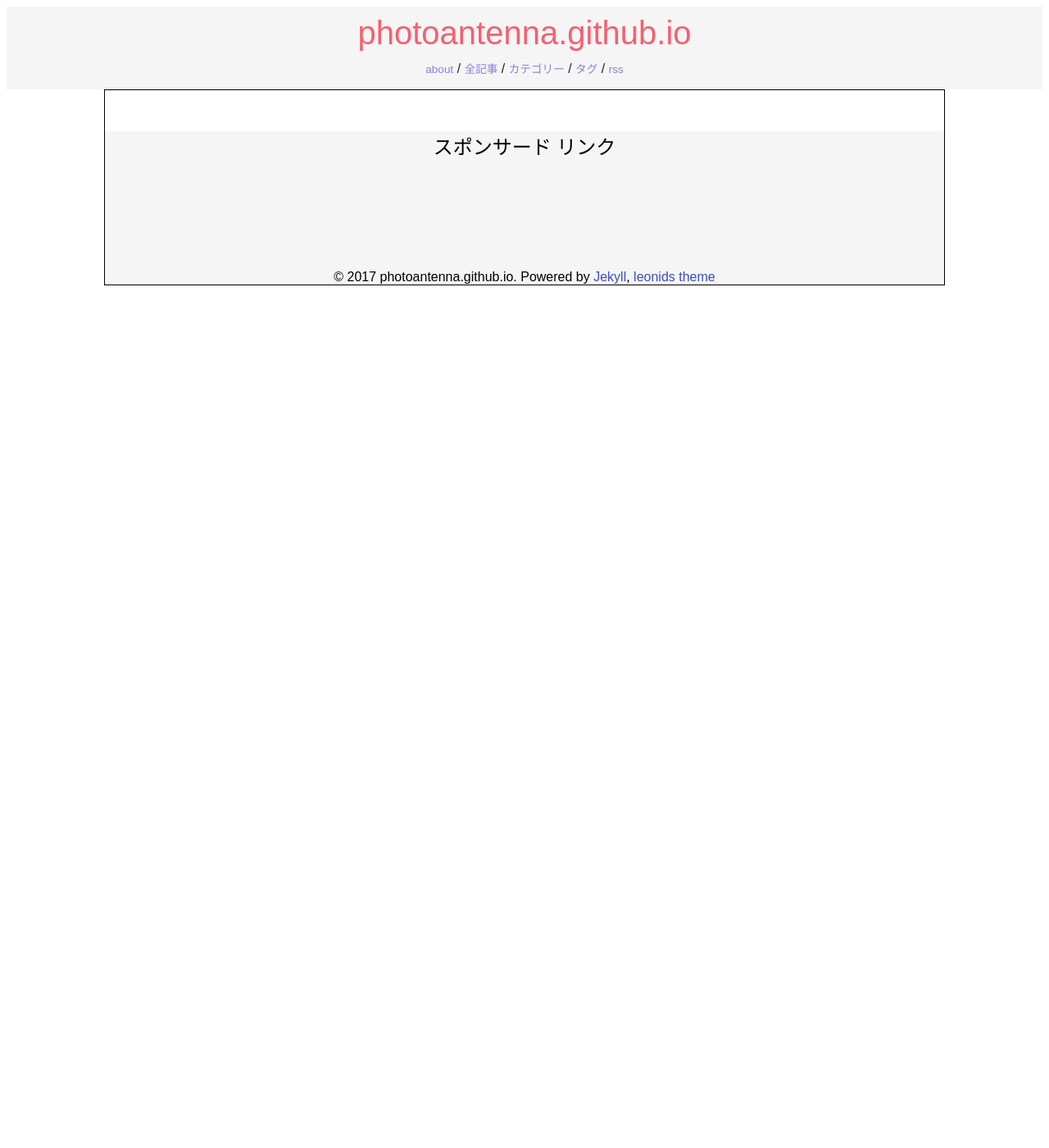
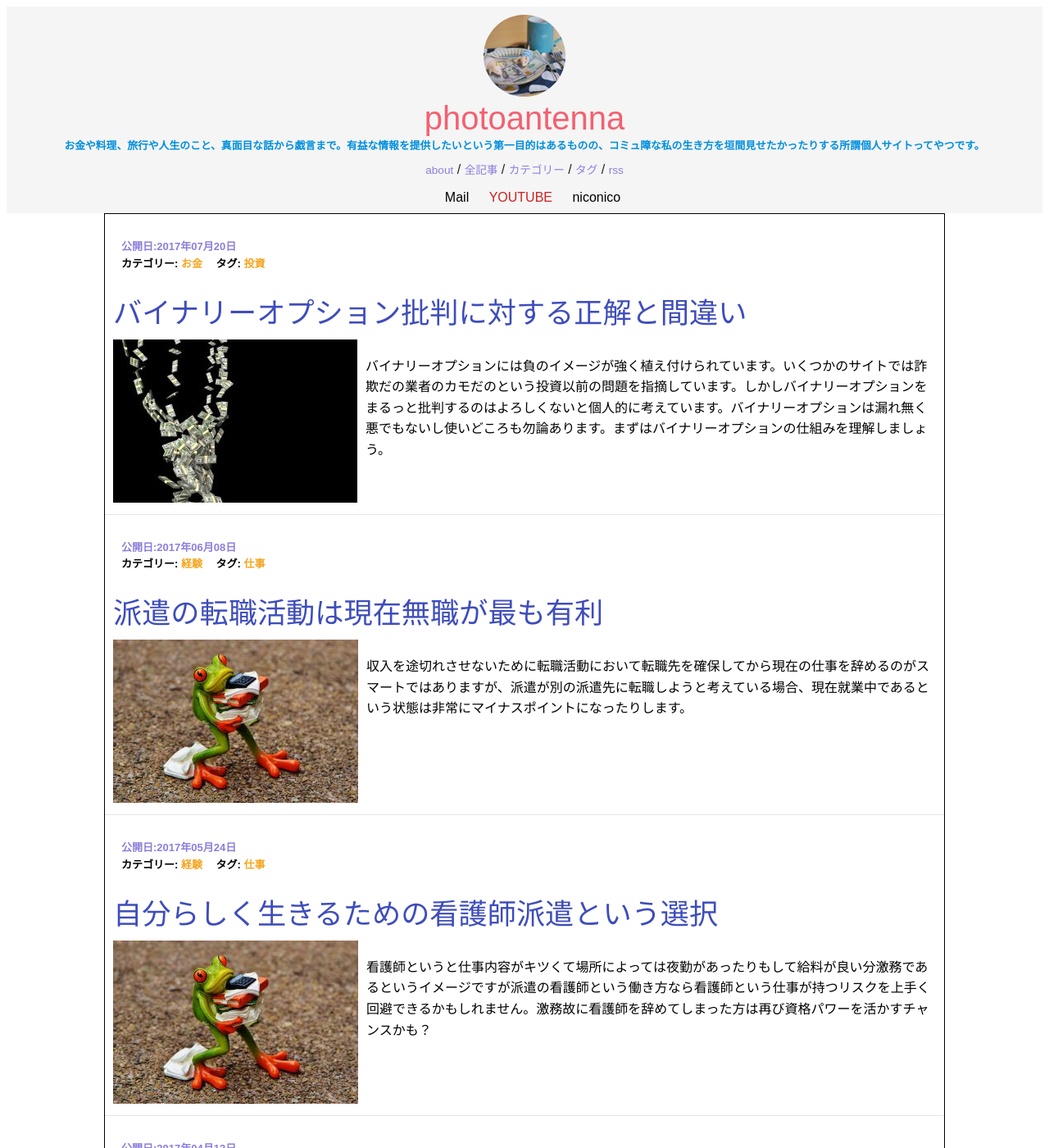
Before and after one commit to photoantenna/photoantenna.github.io, a Jekyll site: the page built from index.html, in a window 1280 px wide and 1400 px high. Shown: the whole window at 82% size. Built offline with Jekyll 4.4.1, drawn with Linux system fonts in a browser that asks for light colours; the list of posts is cut into pages by our own code; some of the changed text lies outside the part shown.

Commit message:
Add files via upload

```diff
--- a/_config.yml
+++ b/_config.yml
@@ -1 +1,59 @@
-theme: jekyll-theme-minimal
+#
+###################################
+# Site wide configuration
+####################################
+#
+title:       "photoAntenna"
+name:        "photoAntenna"
+description: "お金や料理、旅行や人生のこと、真面目な話から戯言まで。有益な情報を提供したいという第一目的はあるものの、コミュ障な私の生き方を垣間見せたかったりする所謂個人サイトってやつです。"
+url:         "http://photoantenna.com"
+
+#
+###################################
+# Jekyll configuration
+####################################
+#
+timezone:          Asia/Tokyo
+markdown:          kramdown
+highlighter:       rouge
+excerpt_separator: <!--more-->
+permalink:         /articles/:year-:month/:title
+gems: [jekyll-paginate,classifier-reborn]
+
+pagination: true
+paginate: 5
+paginate_path: "page:num"
+
+kramdown:
+  auto_ids:       true
+  footnote_nr:    1
+  entity_output:  as_char
+  toc_levels:     1..6
+  enable_coderay: false
+
+#
+###################################
+# Site Owner configuration
+####################################
+#
+owner:
+  name: MASATOMO KUSUNOKI
+  avatar: avatar.jpg
+  job: ""
+  bio: ""
+  email: kusutomo@photoantenna.com
+  twitter: photoantenna
+  facebook: photoantenna
+  google:
+    plus: kusutomo723photoAntenna
+    verify:
+    ad-client:
+    ad-slot:
+  bing-verify:
+  instagram: #username
+  tumblr: #username
+  pinterest:
+  youtube: kusutomo723
+  flickr: kusutomo
+  niconico: 54401
+  lsi: true
```
